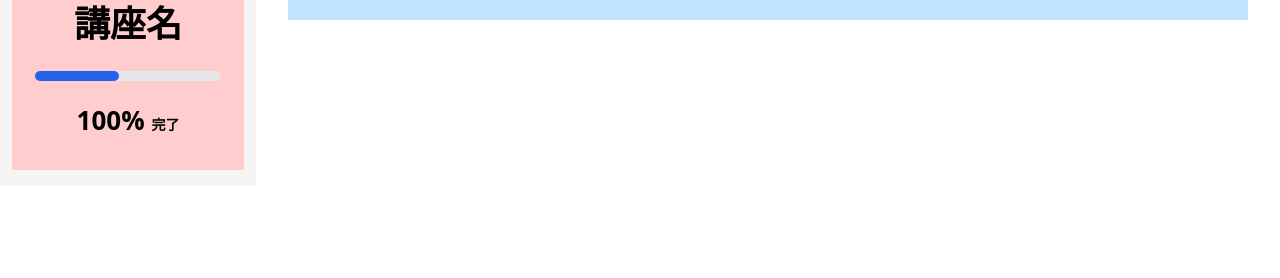
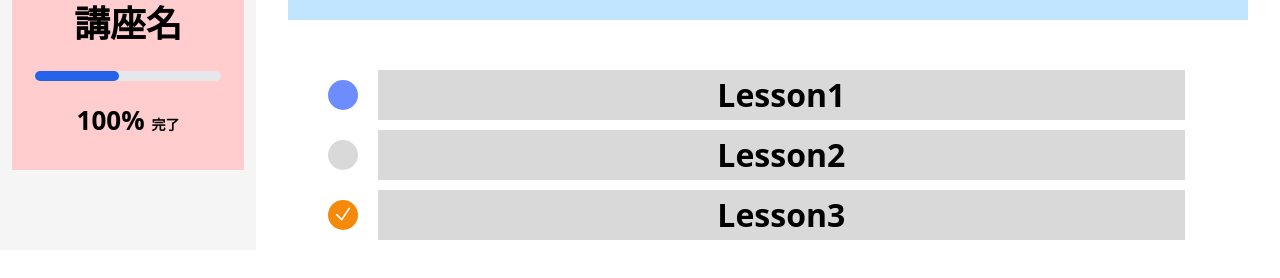
Before and after one commit to yukihiroLaravel/juko_next, a Next.js app: page /course in a window 1280 px wide. Shown: the part 336-614 px from the top of the page. Built offline with nearby package versions, Linux system fonts and the light colour scheme; no server answers.

Commit message:
レッスン一覧表示まで実装。

```diff
--- a/pages/course.tsx
+++ b/pages/course.tsx
@@ -39,7 +39,37 @@ const Courses: NextPage = () => {
           <div className="mt-[10px] h-[120px] bg-[#C1E5FF] text-center">
             <h3 className="font-semibold text-[36px] leading-[120px]">チャプター</h3>
           </div>
-          <div className="mt-[50px]"></div>
+          <div className="mt-[50px] mx-auto w-11/12 text-center">
+            <div className="flex flex-start mb-[10px]">
+              <div className="w-[30px] h-[30px] rounded-full bg-[#6D8DFF] mt-[10px]"></div>
+              <div className="bg-[#D9D9D9] w-11/12 ml-5 h-[50px]">
+                <p className="leading-[50px] font-semibold text-[32px]">Lesson1</p>
+              </div>
+            </div>
+            <div className="flex flex-start mb-[10px]">
+              <div className="w-[30px] h-[30px] rounded-full bg-[#D9D9D9] mt-[10px]"></div>
+              <div className="bg-[#D9D9D9] w-11/12 ml-5 h-[50px]">
+                <p className="leading-[50px] font-semibold text-[32px]">Lesson2</p>
+              </div>
+            </div>
+            <div className="flex flex-start mb-[10px]">
+              <div className="w-[30px] h-[30px] rounded-full bg-[#F58909] mt-[10px] text-center">
+                <svg
+                  xmlns="http://www.w3.org/2000/svg"
+                  fill="none"
+                  viewBox="0 0 24 24"
+                  stroke-width="2"
+                  stroke="currentColor"
+                  className="w-5 h-5 mx-auto my-1 text-white"
+                >
+                  <path stroke-linecap="round" stroke-linejoin="round" d="M4.5 12.75l6 6 9-13.5" />
+                </svg>
+              </div>
+              <div className="bg-[#D9D9D9] w-11/12 ml-5 h-[50px]">
+                <p className="leading-[50px] font-semibold text-[32px]">Lesson3</p>
+              </div>
+            </div>
+          </div>
         </div>
       </div>
     </>
```
